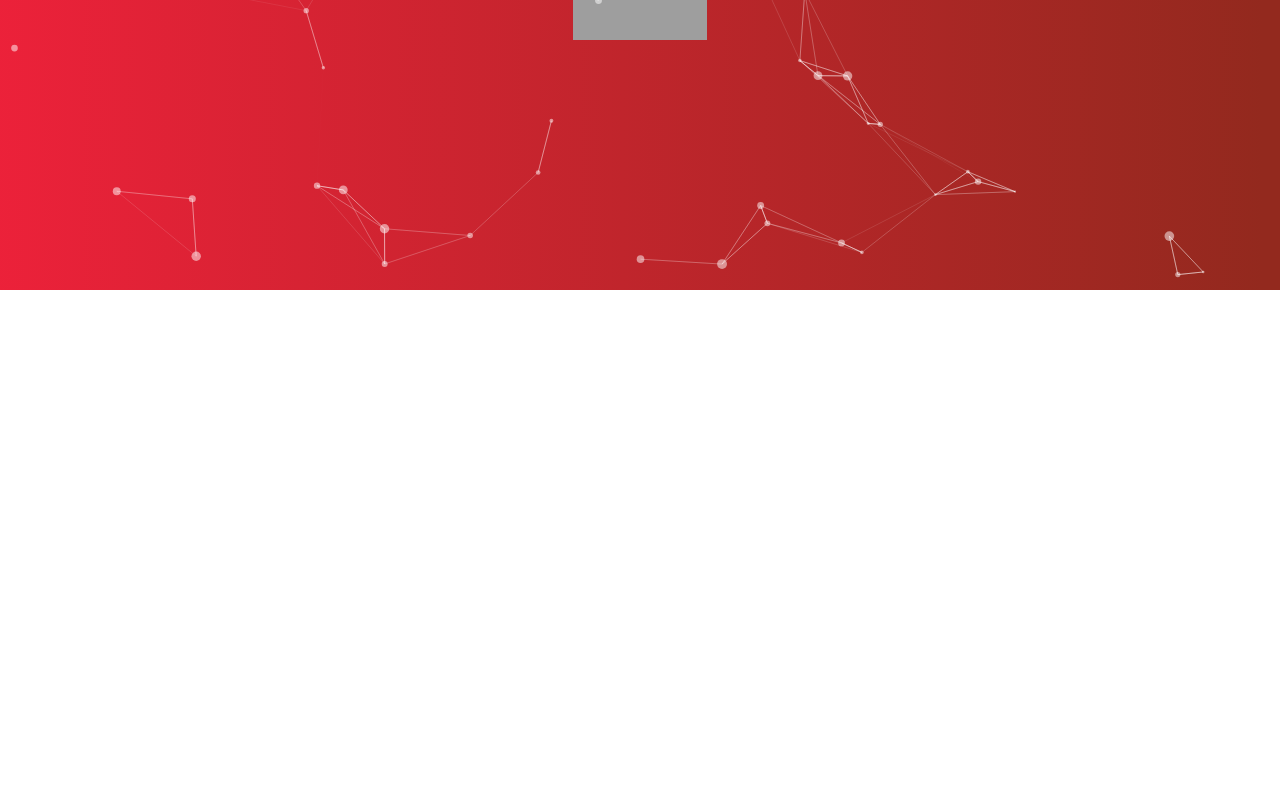
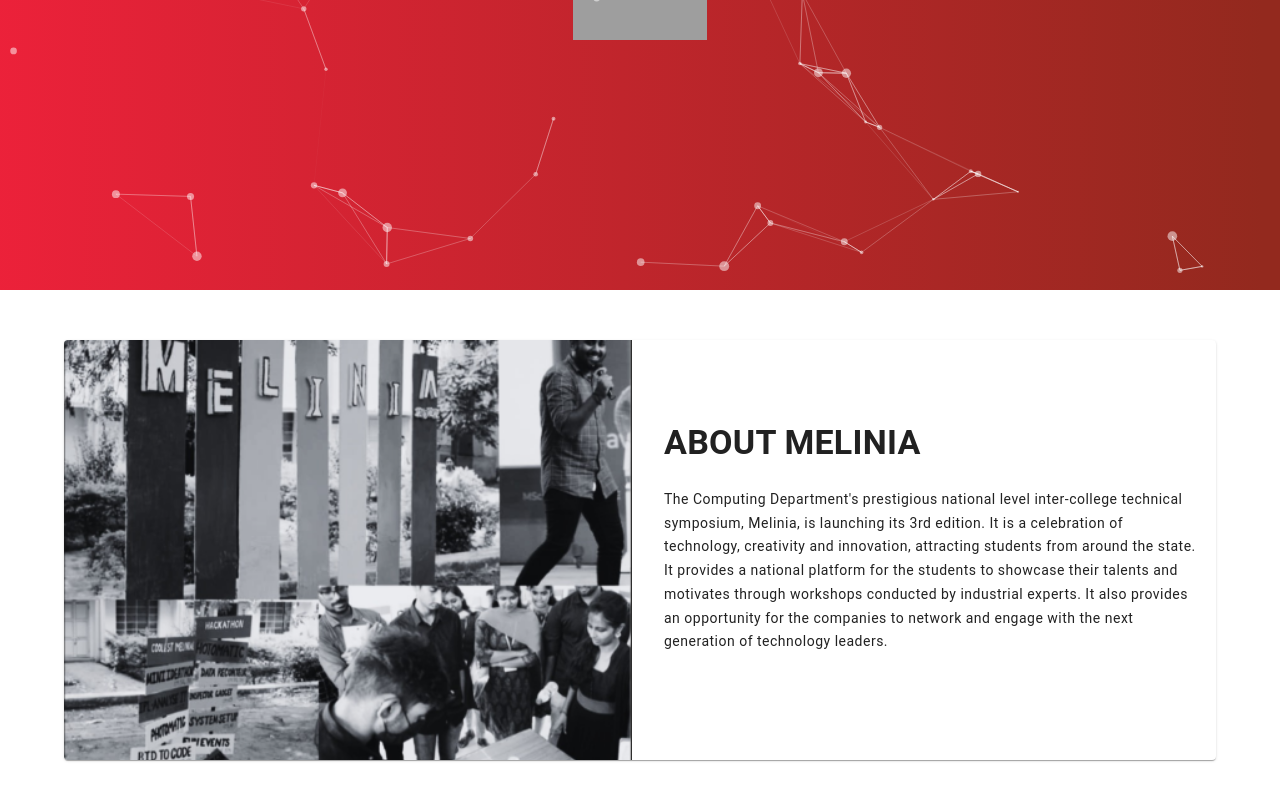
Before and after one commit to mohan2002/melinia-web, a Next.js app: page / in a window 1280 px wide. Shown: the part 510-1310 px from the top of the page. Before the commit the page ends 800 px from the top, so only its background shows below. Built offline with nearby package versions, Linux system fonts and the light colour scheme; grey boxes are pictures that could not be loaded.

Commit message:
about melinia

```diff
--- /dev/null
+++ b/common/AboutMelinia.js
@@ -0,0 +1,34 @@
+import { Card, CardContent, CardMedia, Grid, Typography } from "@mui/material";
+import { Container } from "@mui/system";
+
+const AboutMelinia = ({ title, description, imageUrl }) => {
+    return (
+      <Container sx={{background:"white",marginTop:"50px",marginBottom:"100px"}} data-aos="fade-right" data-aos-delay="100">
+        <Card style={{ height: 420 }}>
+        <Grid container spacing={2}>
+          <Grid item xs={12} md={6}>
+            <CardMedia
+              component="img"
+              image="/images/Meliniaimg.png"
+              alt={title}
+              height="100%"
+              style={{ objectFit: "cover" }}
+            />
+          </Grid>
+          <Grid item xs={12} md={6} height={420}>
+            <CardContent sx={{height:"100%",display:"flex", alignItems:"flex-start", justifyContent:"center",flexDirection:"column"}}>
+              <Typography variant="h4" component="h1" fontWeight="700">
+                ABOUT MELINIA
+              </Typography>
+              <Typography variant="body2" component="p" mt={3} letterSpacing={0.5} lineHeight={1.7}>
+                The Computing Department's prestigious national level inter-college technical symposium, Melinia, is launching its 3rd edition. It is a celebration of technology, creativity and innovation, attracting students from around the state. It provides a national platform for the students to showcase their talents and motivates through workshops conducted by industrial experts. It also provides an opportunity for the companies to network and engage with the next generation of technology leaders.
+              </Typography>
+            </CardContent>
+          </Grid>
+        </Grid>
+      </Card>
+      </Container>
+    );
+  };
+
+  export default AboutMelinia;
--- a/common/components/navbar/Navbar.js
+++ b/common/components/navbar/Navbar.js
@@ -127,7 +127,8 @@ function Navbar() {
           <Box display="flex" justifyContent="space-between" width="100%">
             <Box display="flex" alignItems="center" width={120} height={50} mt={1}>
                 <img src="/images/melenialogo.png"  style={{
-                  width:"100%"
+                  width:"100%",
+                  marginLeft:"10px"
                 }}/>
             </Box>
 
--- a/package.json
+++ b/package.json
@@ -15,11 +15,13 @@
     "@mui/icons-material": "^5.11.11",
     "@mui/material": "^5.11.12",
     "@mui/styled-engine-sc": "^5.11.11",
+    "aos": "^2.3.4",
     "eslint": "8.35.0",
     "eslint-config-next": "13.2.4",
     "next": "13.2.4",
     "react": "^18.2.0",
     "react-dom": "18.2.0",
+    "react-loading-indicators": "^0.0.11",
     "react-tsparticles": "^2.9.3",
     "styled-components": "^5.3.8",
     "tsparticles": "^2.9.3",
--- a/pages/index.js
+++ b/pages/index.js
@@ -1,3 +1,5 @@
+import AboutMelinia from "@/common/AboutMelinia";
+import Cover from "@/common/components/Banner";
 import Banner from "@/common/components/Banner";
 import Navbar from "@/common/components/navbar/Navbar";
 import ParticleComponent from "@/common/components/ParticleComponent";
@@ -5,26 +7,37 @@ import { CircularProgress, makeStyles } from "@mui/material";
 import { Box, Container } from "@mui/system";
 import { Inter } from "next/font/google";
 import { useEffect, useState } from "react";
+import Loader from "react-loading-indicators";
+import 'aos/dist/aos.css'; // You can also use <link> for styles
+// ..
+import dynamic from 'next/dynamic';
+import AOS from 'aos'
 
 const inter = Inter({ subsets: ["latin"] });
-
 
 export default function Home() {
   const [loading, setLoading] = useState(true);
   useEffect(() => {
+    AOS.init();
     setTimeout(() => setLoading(false), 2000);
   }, []);
 
   const gradient = "linear-gradient(90deg, #ED213A -1.32%, #93291E 98.68%)";
-  if(loading){
-    return(
-      <Box display="flex" justifyContent="center" alignItems="center" height="100vh" sx={{background:gradient}}>
-        <CircularProgress size={70} sx={{color:"white"}}/>
+  if (loading) {
+    return (
+      <Box
+        display="flex"
+        justifyContent="center"
+        alignItems="center"
+        height="100vh"
+        sx={{ background: gradient }}
+      >
+        <Loader variant="split-disc" color="white" size="medium" />
       </Box>
-    )
+    );
   }
   return (
-    <>
+    <div>
       <Box
         height="100vh"
         width="100%"
@@ -35,6 +48,7 @@ export default function Home() {
         <ParticleComponent />
         <Banner/>
       </Box>
-    </>
+      <AboutMelinia/>
+    </div>
   );
 }
```
Also changed, not shown: public/images/Meliniaimg.png (added), 1 other file (tests, documents, lock files or other folders).
